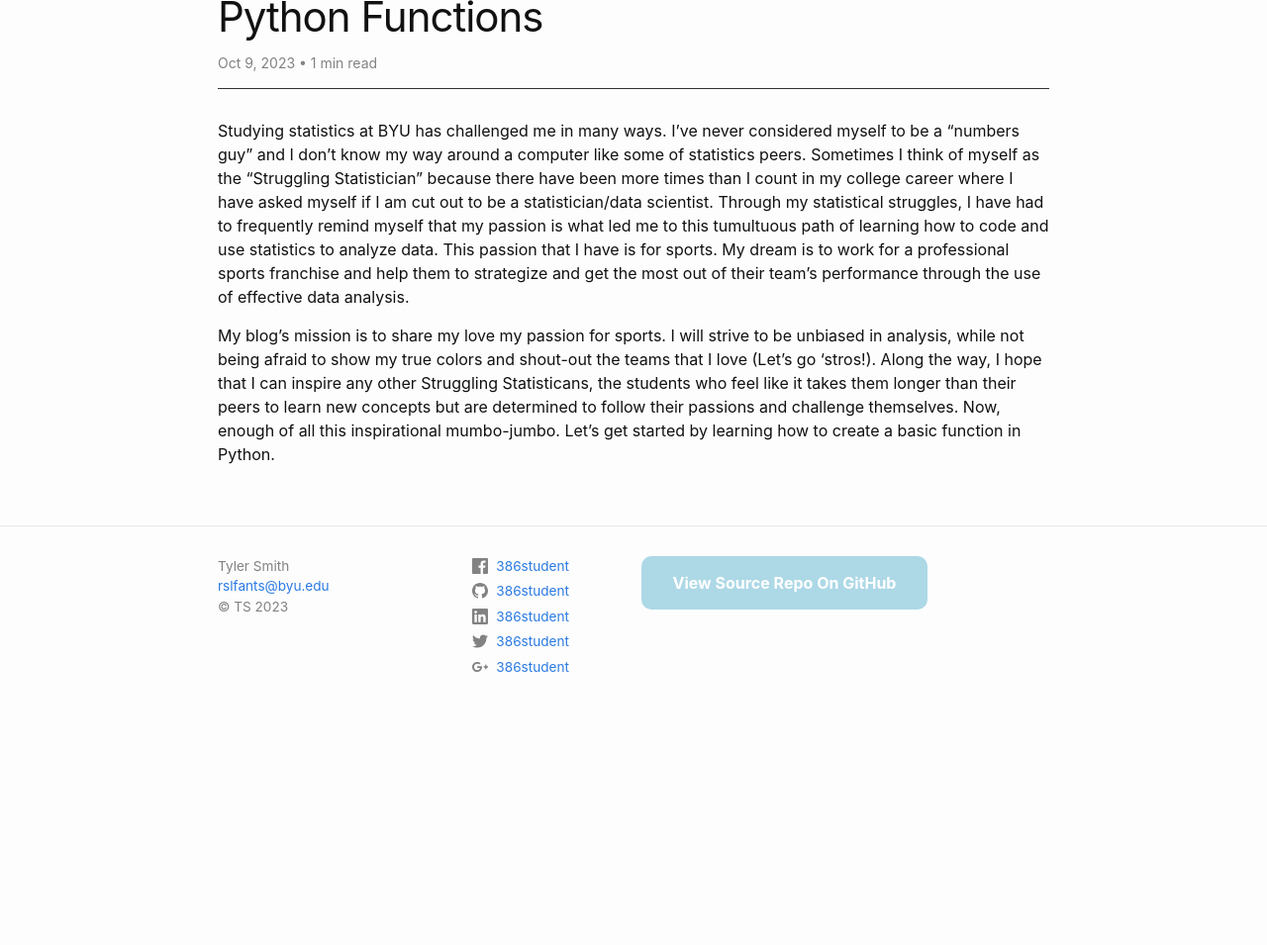
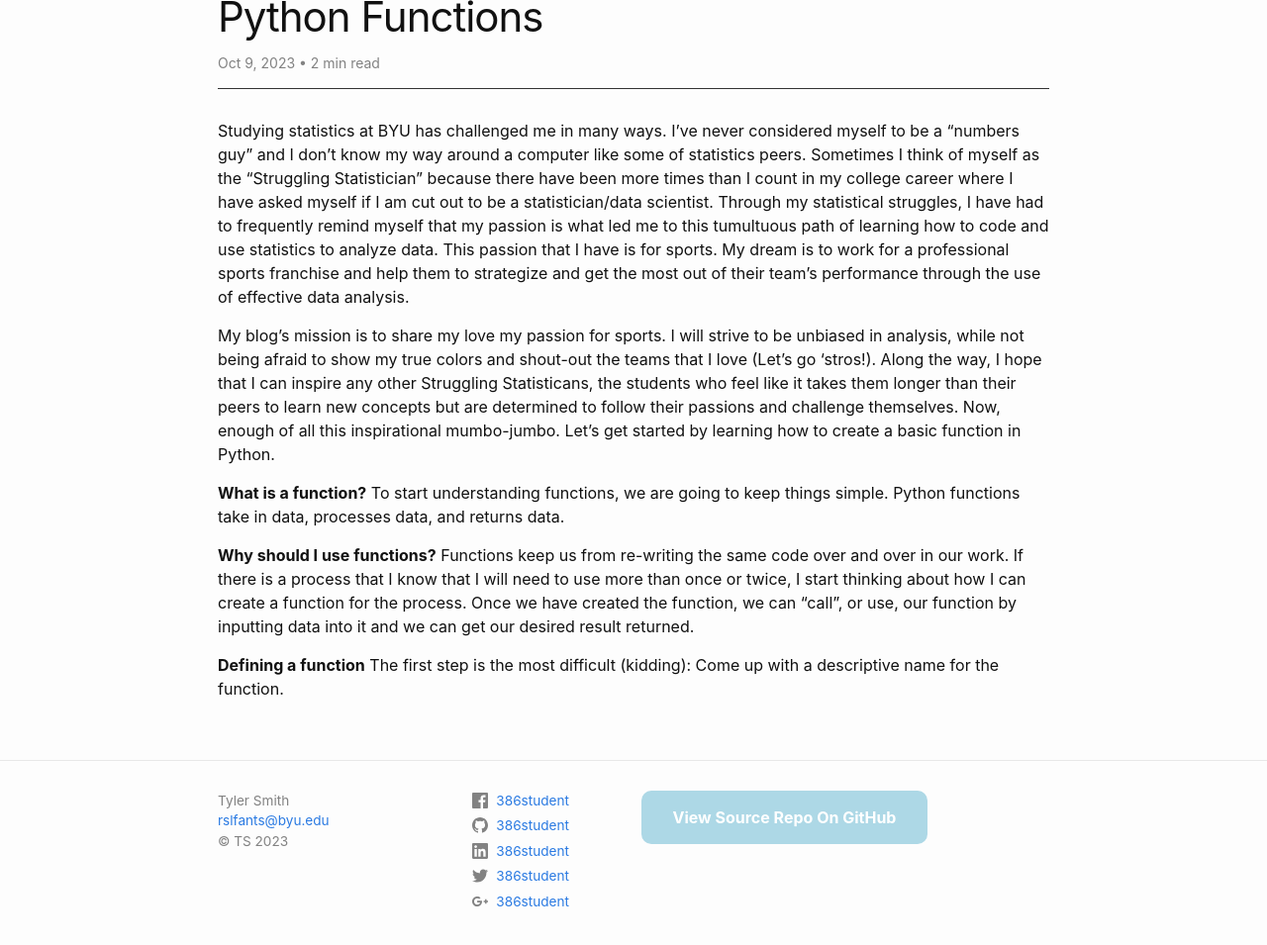
Before and after one commit to tyler-c-smith04/blog, a Jekyll site: the page built from _posts/2023-10-09-python-functions.md, in a window 1280 px wide, cut to the strip 246-1227 px from the top of the page. Shown: the top 955 px of the strip at 99% size. Built offline with Jekyll 4.4.1, drawn with Linux system fonts in a browser that asks for light colours; our own code applies the rules of GitHub Pages for plain Markdown files; comment, search, counter and statistics services are not loaded; before the commit the page ends 990 px from its top, so only the background shows below that.

Commit message:
Update 2023-10-09-python-functions.md

```diff
--- a/_posts/2023-10-09-python-functions.md
+++ b/_posts/2023-10-09-python-functions.md
@@ -1,3 +1,12 @@
 Studying statistics at BYU has challenged me in many ways. I've never considered myself to be a "numbers guy" and I don't know my way around a computer like some of statistics peers. Sometimes I think of myself as the "Struggling Statistician" because there have been more times than I count in my college career where I have asked myself if I am cut out to be a statistician/data scientist. Through my statistical struggles, I have had to frequently remind myself that my passion is what led me to this tumultuous path of learning how to code and use statistics to analyze data. This passion that I have is for sports. My dream is to work for a professional sports franchise and help them to strategize and get the most out of their team's performance through the use of effective data analysis.
 
 My blog's mission is to share my love my passion for sports. I will strive to be unbiased in analysis, while not being afraid to show my true colors and shout-out the teams that I love (Let's go 'stros!). Along the way, I hope that I can inspire any other Struggling Statisticans, the students who feel like it takes them longer than their peers to learn new concepts but are determined to follow their passions and challenge themselves. Now, enough of all this inspirational mumbo-jumbo. Let's get started by learning how to create a basic function in Python.
+
+**What is a function?**
+To start understanding functions, we are going to keep things simple. Python functions take in data, processes data, and returns data.
+
+**Why should I use functions?**
+Functions keep us from re-writing the same code over and over in our work. If there is a process that I know that I will need to use more than once or twice, I start thinking about how I can create a function for the process. Once we have created the function, we can "call", or use, our function by inputting data into it and we can get our desired result returned.
+
+**Defining a function**
+The first step is the most difficult (kidding): Come up with a descriptive name for the function.
```
